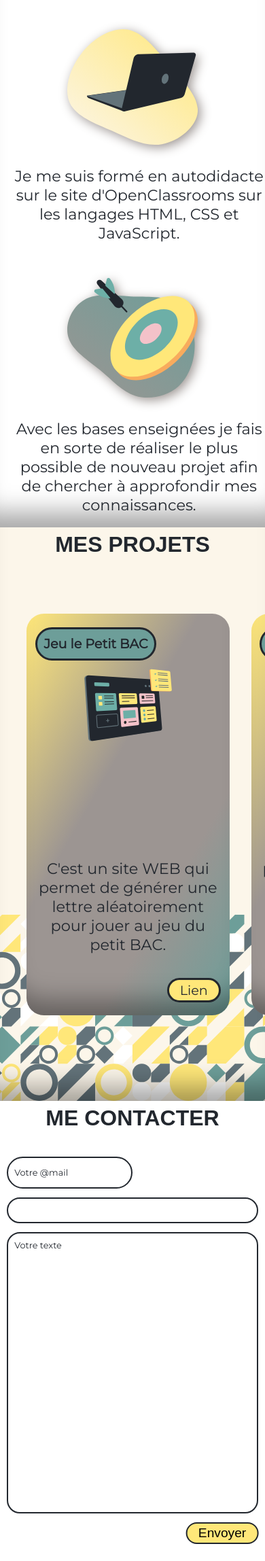
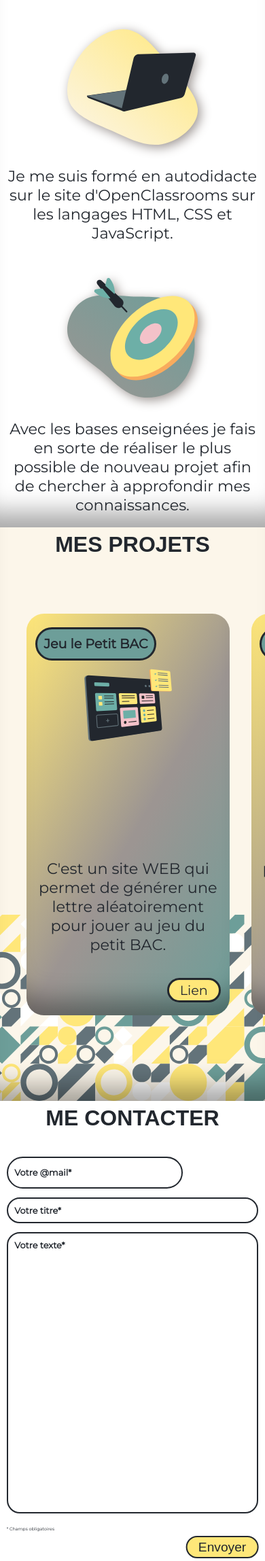
Before and after one commit to ToxyhDev/Tox-Website, a PHP site: page / in a window 390 px wide. Shown: the part 915-3212 px from the top of the page at 68% size. Run offline with PHP 8.4, Linux system fonts and the light colour scheme; some web fonts are replaced.

Commit message:
Add color for input valid/invalid

```diff
--- a/css/style.css
+++ b/css/style.css
@@ -291,6 +291,7 @@ main #maBio .imgBlob {
     }
     main #maBio .blobSection p {
         text-align: center;
+        padding: 5rem 0.5rem 3rem 0.5rem;
     }
 
 }
@@ -376,8 +377,8 @@ main #mesProjets #carousselProjet .projets {
     box-shadow: rgba(0, 0, 0, 0.35) 0px -50px 36px -28px inset;
     background-image: linear-gradient(-60deg,
     rgba(109,158,153,1) 0%,
-    rgba(156,149,146,1) 30%,
-    rgba(156,149,146,1) 60%,
+    rgba(156,149,146,1) 45%,
+    rgba(156,149,146,1) 46%,
     rgba(255,231,121,1) 100%);
 
 
@@ -529,6 +530,8 @@ main #meContacter h2 {
     /* border: 1px solid green; */
 
     --form-border: 0.4rem solid var(--color-black);
+    --form-border-valid: 0.4rem solid var(--color-green);
+    --form-border-invalid: 0.4rem solid var(--color-red);
     --form-border-raduis: 999rem;
     --form-margin-bottom: 2rem;
     --form-padding: 1.5rem;
@@ -546,33 +549,12 @@ form #email, form #title {
     font-size: 2rem;
 }
 form #email {
-    width: 50%;
+    width: 70%;
     height: 8%;
 }
-
 form #title {
     width: 100%;
 }
-
-form #email::placeholder, form #title, form #texts::placeholder {
-    color: var(--color-black);
-    font-size: 2rem;
-}
-form #email:focus:valid, form #title:focus:valid, form #texts:focus:valid {
-    background-color: var(--color-green);
-    font-size: 2rem;
-    font-weight: bold;
-}
-form #email:valid, form #title:valid, form #texts:valid {
-    border-color: var(--color-green);
-    font-size: 2rem;
-}
-form #email:focus:invalid, form #title:focus:invalid, form #texts:focus:invalid {
-    background-color: var(--color-red);
-    font-size: 2rem;
-    font-weight: bold;
-}
-
 form #texts {
     border: var(--form-border);
     border-radius: 3rem;
@@ -584,6 +566,47 @@ form #texts {
     box-sizing: border-box;
     -webkit-box-sizing: border-box;
     -moz-box-sizing: border-box;
+    font-size: 2rem;
+}
+#texts::-webkit-scrollbar {
+    background-color: transparent;
+    width: 4rem;
+}
+#texts::-webkit-scrollbar-thumb {
+    background-color: var(--color-black);
+    background-clip: padding-box;
+    border: 1.5rem solid rgba(0, 0, 0, 0);
+    border-radius: 20rem;
+}
+
+/* input global */
+
+form input::placeholder, form textarea::placeholder {
+    color: var(--color-black);
+    font-weight: bold;
+}
+form #email:focus, form #title:focus, form #texts:focus {
+    outline: none;
+}
+
+/* input valid */
+form #email:focus:valid, form #title:focus:valid, form #texts:focus:valid {
+    border: var(--form-border-valid);
+}
+form #email:not(:focus):valid, form #title:not(:focus):valid, form #texts:not(:focus):valid {
+    background-color: var(--color-green);
+    font-weight: bold;
+}
+
+/* input invalid */
+form #email:focus:invalid, form #title:focus:invalid, form #texts:focus:invalid {
+    border: var(--form-border-invalid);
+    background-color: initial;
+}
+form input:not(:focus):not(:placeholder-shown):invalid,
+form textarea:not(:focus):not(:placeholder-shown):invalid {
+    background-color: var(--color-red);
+    font-weight: bold;
 }
 
 form #formSend {
@@ -596,6 +619,7 @@ form #formSend {
     margin-left: 100%;
     transform: translate(-100%);
     cursor: pointer;
+    color: var(--color-black);
 }
 
 @media screen and (max-width: 425px) {
--- a/index.php
+++ b/index.php
@@ -122,11 +122,11 @@
             <form action="submit_contact.php" method="post">
                 <!-- EMAIL -->
                 <label for="email"></label>
-                <input type="email" name="email" id="email" placeholder="Votre @mail" required>
+                <input type="email" name="email" id="email" placeholder="Votre @mail*" required>
 
                 <!-- TITLES -->
                 <label for="tile"></label>
-                <input type="text" name="title" id="title" minlength="5" required>
+                <input type="text" name="title" id="title" minlength="5" placeholder="Votre titre*" required>
                 <!-- <select name="chooseTitle" id="chooseTitle">
                     <option value="information">Demande de renseignement</option>
                     <option value="bug">J'ai rencontré un bug sur le site</option>
@@ -134,8 +134,8 @@
 
                 <!-- MESSAGE -->
                 <label for="texts"></label>
-                <textarea name="texts" id="texts" minlength="20" maxlength="25" placeholder="Votre texte" required></textarea>
-
+                <textarea name="texts" id="texts" minlength="20" maxlength="2000" placeholder="Votre texte*" required></textarea>
+                <p>* Champs obligatoires</p>
                 <!-- SEND -->
                 <button type="submit" id="formSend">Envoyer</button>
 
```
